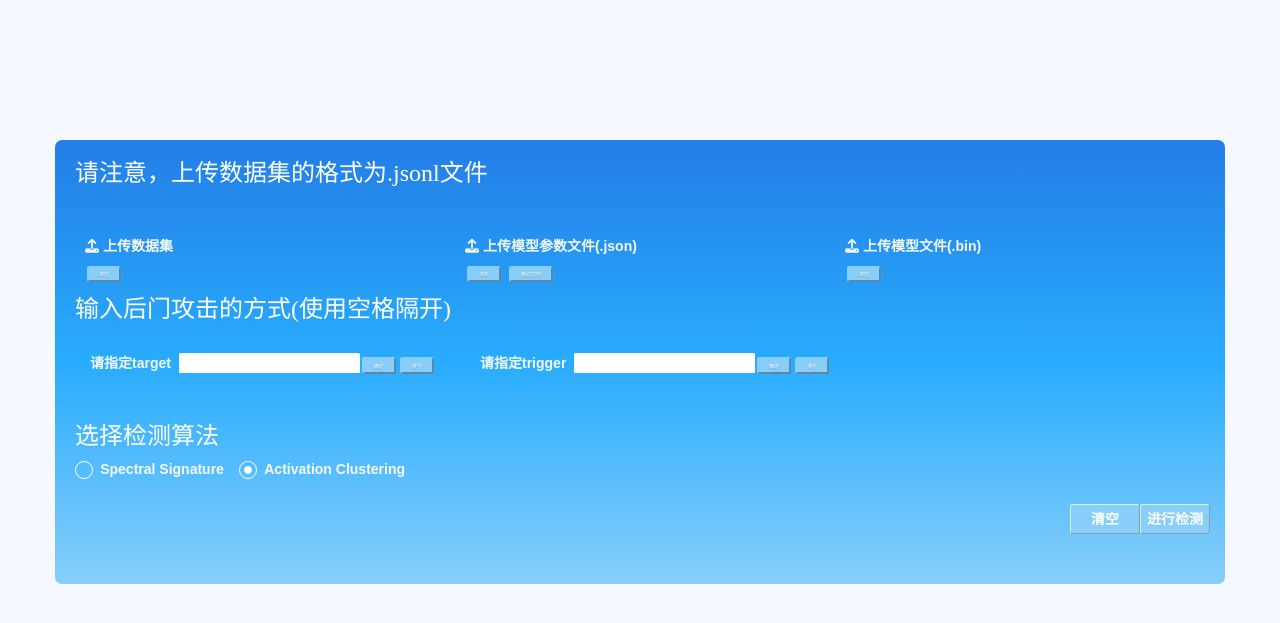
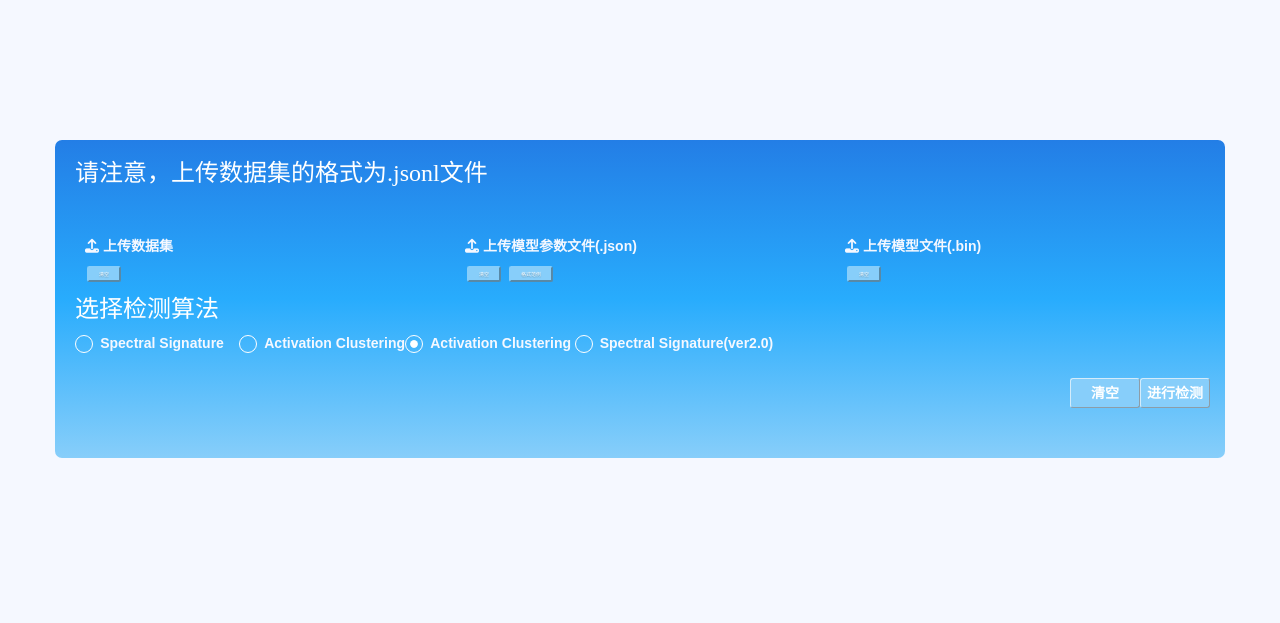
Before and after one commit to suda1927406040/BackdoorCodeSearch, a Python web app: template templates/home/defence.html in a window 1280 px wide. Shown: the top 623 px of the page. Run offline with Jinja, Linux system fonts and the light colour scheme; the template is opened without the code that fills it, so the values that code supplies are empty; some libraries are stand-ins or nearby versions.

Commit message:
some changes in 0512

```diff
--- a/manage.py
+++ b/manage.py
@@ -1,4 +1,4 @@
-# from flask import Flask, request, render_template, Blueprint
+# from flask import redirect, url_for
 from utils.functions import create_app
 from utils.comment import scheduler
 
@@ -9,7 +9,7 @@ scheduler.start()
 
 # @app.route('/')
 # def index():
-#     return '请进入/home/index'
+#     return redirect(url_for('index.index'))
 
 
 if __name__ == '__main__':
--- a/templates/home/defence.html
+++ b/templates/home/defence.html
@@ -27,7 +27,8 @@
             <br>
             <br>
             <div class="col-lg-4">
-                <input type="file" id="train-set" name="train-set"><label for="train-set"><i class="fa-solid fa-upload"></i>&nbsp;上传数据集</label>
+                <input type="file" id="train-set" name="train-set"><label for="train-set"><i
+                        class="fa-solid fa-upload"></i>&nbsp;上传数据集</label>
                 <div id="train-info" class="info"></div>
                 <button type="reset" onclick="reset_set()" class="lock">清空</button>
             </div>
@@ -45,20 +46,26 @@
             </div>
             <br>
             <br>
-            <div class="row">
+            <!-- <div class="row">
                 <h3>输入后门攻击的方式(使用空格隔开)</h3>
-                <br>
-                <div class="col-lg-4">
+                <br> -->
+            <!-- <div class="col-lg-4">
                     <label for="target">请指定target</label>&nbsp;&nbsp;<input type="text" name="target" id="target"><button type="button" onclick="lock_target()" class="lock" id="lock_target_id">确定</button><button type="reset" class="lock" id="reset_target">清空</button>
                 </div>
                 <div class="col-lg-4">
                     <label for="trigger">请指定trigger</label>&nbsp;&nbsp;<input type="text" name="trigger" id="trigger"><button type="button" onclick="lock_trigger()" class="lock" id="lock_trigger_id">确定</button><button type="reset" class="lock" id="reset_trigger">清空</button>
-                </div>
-            </div>
+                </div> -->
+            <!-- </div> -->
             <div class="row">
                 <h3>选择检测算法</h3>
-                <input type="radio" name="mode" id="spec" value="spectral"><label for="spec">Spectral Signature&nbsp;&nbsp;&nbsp;</label>
-                <input type="radio" name="mode" id="active" value="activate" checked="checked"><label for="active">Activation Clustering</label>
+                <input type="radio" name="mode" id="spec" value="spectral"><label for="spec">Spectral
+                    Signature&nbsp;&nbsp;&nbsp;</label>
+                <input type="radio" name="mode" id="active" value="activate" checked="checked"><label
+                    for="active">Activation Clustering</label><input type="radio" name="mode" id="active"
+                    value="activate" checked="checked"><label for="active">Activation
+                    Clustering</label>
+                <input type="radio" name="mode" id="spec_ver" value="spectral_ver"><label for="spec_ver">Spectral
+                    Signature(ver2.0)&nbsp;&nbsp;&nbsp;</label>
             </div>
             <br>
             <input class="pull-right" id="upload-bnt" type="submit" value="进行检测" />
@@ -79,7 +86,7 @@
         var model_py_info = document.getElementById("model-py-info");
         var model_bin = document.getElementById("model-bin");
         var model_bin_info = document.getElementById("model-bin-info");
-        model_py.addEventListener("change", function(e) {
+        model_py.addEventListener("change", function (e) {
 
             // alert(typeof(model_py.value));
             if (!model_py.value.endsWith("json")) {
@@ -91,7 +98,7 @@
             model_py_info.innerHTML = "添加模型结构成功!";
         })
 
-        model_bin.addEventListener("change", function() {
+        model_bin.addEventListener("change", function () {
 
             if (!model_bin.value.endsWith("bin")) {
                 alert("请上传.bin格式的模型文件!");
@@ -102,7 +109,7 @@
 
 
 
-        train_data.addEventListener("change", function() {
+        train_data.addEventListener("change", function () {
 
             if (!train_data.value.endsWith("jsonl")) {
                 alert("请上传.jsonl格式文件！");
@@ -122,24 +129,24 @@
         }
 
         function lock_target() {
-            var targets = document.getElementById('target').value;
-            targets = targets.split(' ');
-            document.getElementById('target').value = targets;
-            document.getElementById("lock_target_id").style.opacity = 0;
-            document.getElementById("reset_target").style.opacity = 0;
+            // var targets = document.getElementById('target').value;
+            // targets = targets.split(' ');
+            // document.getElementById('target').value = targets;
+            // document.getElementById("lock_target_id").style.opacity = 0;
+            // document.getElementById("reset_target").style.opacity = 0;
             // alert(document.getElementById('target').value);
             // console.log(targets);
         }
 
 
-        function lock_trigger() {
-            var triggers = document.getElementById('trigger').value;
-            triggers = triggers.split(' ');
-            document.getElementById('trigger').value = triggers;
-            document.getElementById("lock_trigger_id").style.opacity = 0;
-            document.getElementById("reset_trigger").style.opacity = 0;
-            // console.log(trigger);
-        }
+        // function lock_trigger() {
+        //     var triggers = document.getElementById('trigger').value;
+        //     triggers = triggers.split(' ');
+        //     document.getElementById('trigger').value = triggers;
+        //     document.getElementById("lock_trigger_id").style.opacity = 0;
+        //     document.getElementById("reset_trigger").style.opacity = 0;
+        //     // console.log(trigger);
+        // }
 
         function reset_set() {
             document.getElementById("train-set").value = null;
--- a/utils/functions.py
+++ b/utils/functions.py
@@ -28,7 +28,7 @@ def create_app():
     app.register_blueprint(blueprint=ico, url_prefix='/')
 
     # 配置mysql数据库
-    app.config['SQLALCHEMY_DATABASE_URI'] = 'mysql+pymysql://root:root@127.0.0.1:3306/backdoor_eval'
+    app.config['SQLALCHEMY_DATABASE_URI'] = 'mysql+pymysql://root:suda10130212@127.0.0.1:3306/backdoor_eval'
     app.config['SQLALCHEMY_TRACK_MODIFICATIONS'] = False
     app.config['SQLALCHEMY_ECHO'] = True
 
```
Also changed, not shown: app/home_views.py (+26 -13 lines), templates/home/attack_eval_result.html (+33 -2 lines), templates/home/inject.html (+19 -3 lines), utils/attack_code/attack/attack_util.py (+12 -7 lines), 6 other files.
